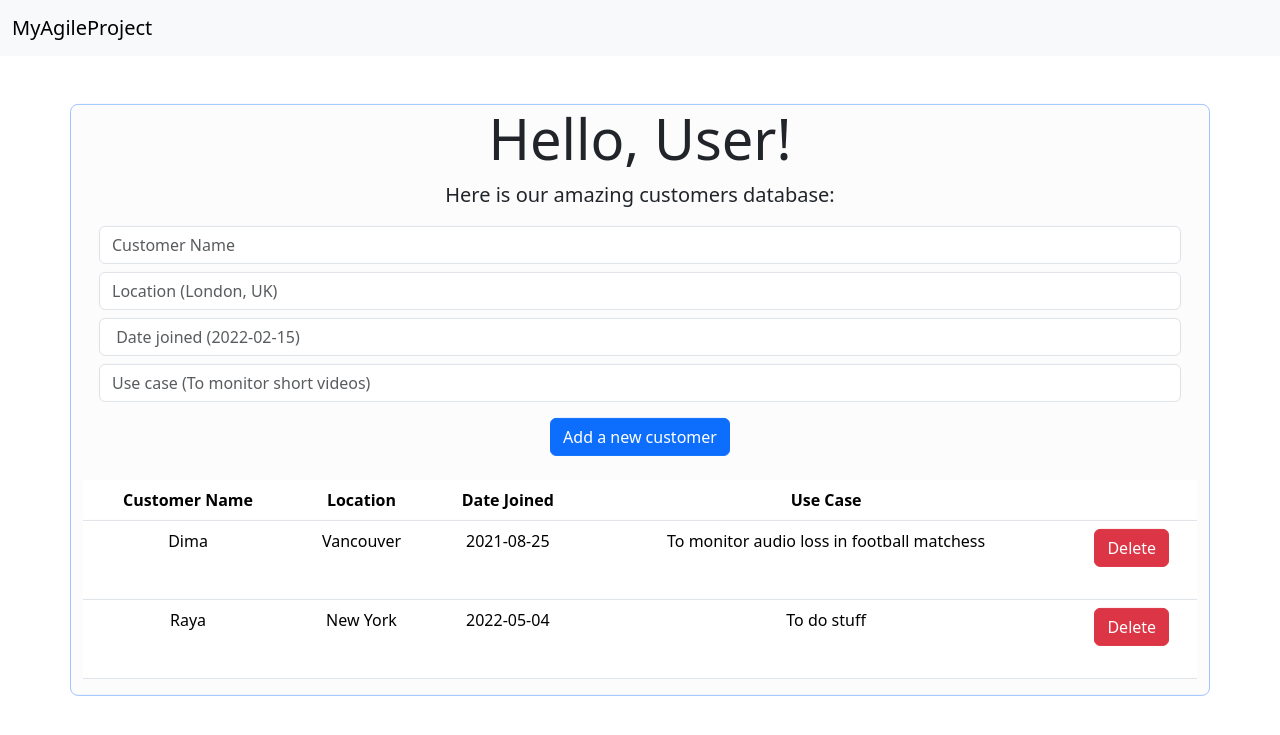
After one commit to raisartist/DevOpsAssignment, a Flask app: page /customers_database in a window 1280 px wide. The commit adds this page. Shown: the top 735 px of the page. Run offline with Flask 3, Linux system fonts and the light colour scheme; data comes from the database, SQL or seed files in the repository; both versions use the stored data as it was after the commit.

Commit message:
Add two databases with C/R/D functionality

```diff
--- a/main.py
+++ b/main.py
@@ -1,6 +1,18 @@
-from flask import Flask, render_template
+from flask import Flask, render_template, request, flash, redirect, url_for
+import sqlite3
+
+conn = sqlite3.connect('database.db')
+print ("Opened database successfully");
+
+# conn.execute('DROP TABLE IF EXISTS customers')
+conn.execute('CREATE TABLE IF NOT EXISTS customers (name VARCHAR UNIQUE, dateJoined TEXT, useCase TEXT, location TEXT)')
+print ("Customers table created successfully");
+conn.execute('CREATE TABLE IF NOT EXISTS events (name VARCHAR UNIQUE, location TEXT, date TEXT, durationMins INTEGER)')
+print ("Events table created successfully");
+conn.close()
 
 app = Flask(__name__)
+# app.secret_key = "my super secret key for the app"
 
 @app.route("/")
 def home():
@@ -10,5 +22,62 @@ def home():
 def login():
     return render_template("login.html")
 
+@app.route("/customers_database")
+def customers_database():
+    connection = sqlite3.connect("database.db")
+    connection.row_factory = sqlite3.Row
+
+    current = connection.cursor()
+    current.execute("select * from customers")
+
+    rows = current.fetchall();
+    return render_template("customers_database.html", rows = rows)
+
+@app.route("/events_database")
+def events_database():
+    return render_template("events_database.html")
+
+@app.route("/delete_customer/<customer_name>", methods = ['POST', 'GET'])
+def delete_customer(customer_name):
+   if request.method == 'POST':
+    try:
+        with sqlite3.connect("database.db") as connection:
+            current = connection.cursor()
+            current.execute("DELETE FROM customers WHERE name = (?)",(customer_name,) )
+
+            connection.commit()
+            message = "Customer record successfully deleted"
+    except Exception as error:
+        connection.rollback()
+        message = error
+
+    finally:
+        connection.close()
+        return render_template("result.html",message = message)
+
+@app.route("/add_customer", methods = ['POST', 'GET'])
+def add_customer():
+   if request.method == 'POST':
+      try:
+         name = request.form['name']
+         dateJoined = request.form['dateJoined']
+         useCase = request.form['useCase']
+         location = request.form['location']
+
+         with sqlite3.connect("database.db") as connection:
+            current = connection.cursor()
+            current.execute("INSERT OR IGNORE INTO customers (name,dateJoined,useCase,location) VALUES (?,?,?,?)",(name,dateJoined,useCase,location) )
+
+            connection.commit()
+            message = "Customer record successfully added"
+      except:
+         connection.rollback()
+         message = "Failed to insert a new customer. Please return to the previous page and try again."
+
+      finally:
+         connection.close()
+         return render_template("result.html",message = message)
+
+
 if __name__ == "__main__":
     app.run(debug=True)
--- /dev/null
+++ b/templates/customers_database.html
@@ -0,0 +1,69 @@
+<!DOCTYPE html>
+<html lang="en" dir="ltr">
+  <head>
+    <meta charset="utf-8">
+    <meta name="viewport" content="width=device-width, initial-scale=1">
+    <title>Raya's database app</title>
+    <link href="https://cdn.jsdelivr.net/npm/bootstrap@5.3.1/dist/css/bootstrap.min.css" rel="stylesheet" integrity="sha384-4bw+/aepP/YC94hEpVNVgiZdgIC5+VKNBQNGCHeKRQN+PtmoHDEXuppvnDJzQIu9" crossorigin="anonymous">
+  </head>
+  <body>
+    <nav class="navbar navbar-expand-lg navbar-light bg-light">
+      <div class="container-fluid">
+        <a class="navbar-brand" href="{{ url_for('home') }}">MyAgileProject</a>
+    </div>
+    </nav>
+    <div class="jumbotron">
+        <div class="container-md bg-light-subtle border border-primary-subtle rounded-3 text-center position-absolute top-50 start-50 translate-middle">
+            <h1 class="display-4">Hello, User!</h1>
+            <p class="lead">Here is our amazing customers database:</p>
+
+            <form class="form-inline" action = "{{ url_for('add_customer') }}" method = "POST">
+                <div class="form-group mx-sm-3 mb-2">
+                    <input type="text" class="form-control" id="inputPassword2" name="name" placeholder="Customer Name">
+                </div>
+                <div class="form-group mx-sm-3 mb-2">
+                    <input type="text" class="form-control" id="inputPassword2" name="location" placeholder="Location (London, UK)">
+                </div>
+                <div class="form-group mx-sm-3 mb-2">
+                    <input type="text" class="form-control" id="inputPassword2" name="dateJoined" placeholder=" Date joined (2022-02-15)">
+                </div>
+                <div class="form-group mx-sm-3 mb-3">
+                    <input type="text" class="form-control" id="inputPassword2" name="useCase" placeholder="Use case (To monitor short videos)">
+                </div>
+                <button type="submit" class="btn btn-primary mb-4">Add a new customer</button>
+            </form>
+
+            <table class="table">
+                <thead>
+                    <tr>
+                        <th scope="col">Customer Name</th>
+                        <th scope="col">Location</th>
+                        <th scope="col">Date Joined</th>
+                        <th scope="col">Use Case</th>
+                        <th scope="col"></th>
+                    </tr>
+                </thead>
+                <tbody>
+                    {% for row in rows %}
+                        <tr>
+                            <td>{{row["name"]}}</td>
+                            <td>{{row["location"]}}</td>
+                            <td>{{row["dateJoined"]}}</td>
+                            <td>{{row["useCase"]}}</td>
+                            <td>
+                                <form action="{{ url_for('delete_customer', customer_name = row['name']) }}" method= "POST">
+                                    <button type="submit" class="btn btn-danger mb-4">Delete</button>
+                                </form>
+                            </td>
+                        </tr>
+                    {%endfor%}
+                </tbody>
+            </table>
+
+
+        </div>
+    </div>
+
+    <script src="https://cdn.jsdelivr.net/npm/bootstrap@5.3.1/dist/js/bootstrap.bundle.min.js" integrity="sha384-HwwvtgBNo3bZJJLYd8oVXjrBZt8cqVSpeBNS5n7C8IVInixGAoxmnlMuBnhbgrkm" crossorigin="anonymous"></script>
+  </body>
+</html>
--- a/templates/login.html
+++ b/templates/login.html
@@ -10,6 +10,8 @@
     <nav class="navbar navbar-expand-lg navbar-light bg-light">
       <div class="container-fluid">
         <a class="navbar-brand" href="{{ url_for('home') }}">MyAgileProject</a>
+        <a class="btn btn-outline-secondary my-2 my-sm-0" href="{{ url_for('customers_database') }}">Customers Database</a>
+        <a class="btn btn-outline-secondary my-2 my-sm-0" href="{{ url_for('events_database') }}">Events Database</a>
     </div>
     </nav>
     <div class=" container-md p-3">
```
Also changed, not shown: templates/events_database.html (added, +24 -0 lines), templates/result.html (added, +27 -0 lines), database.db (added).
